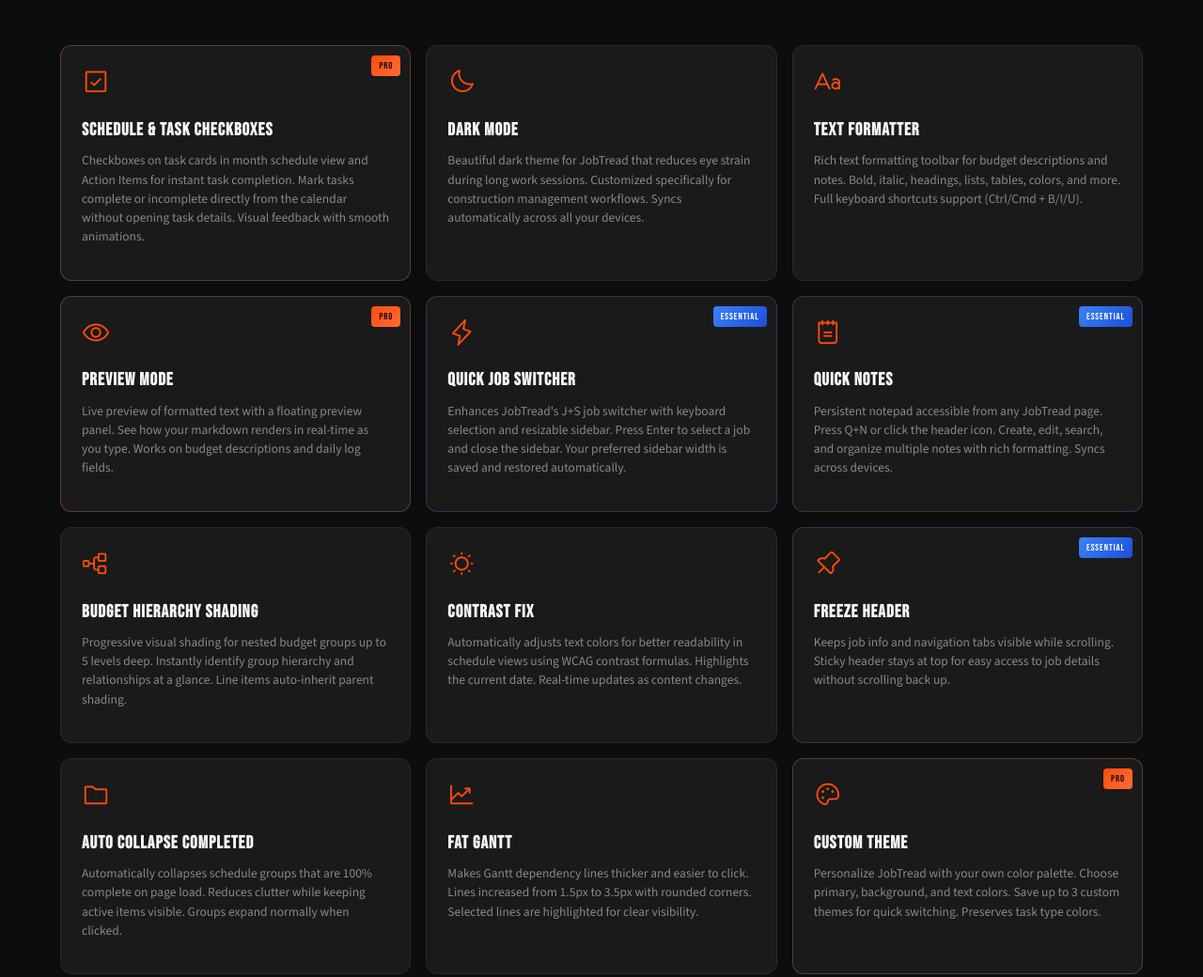
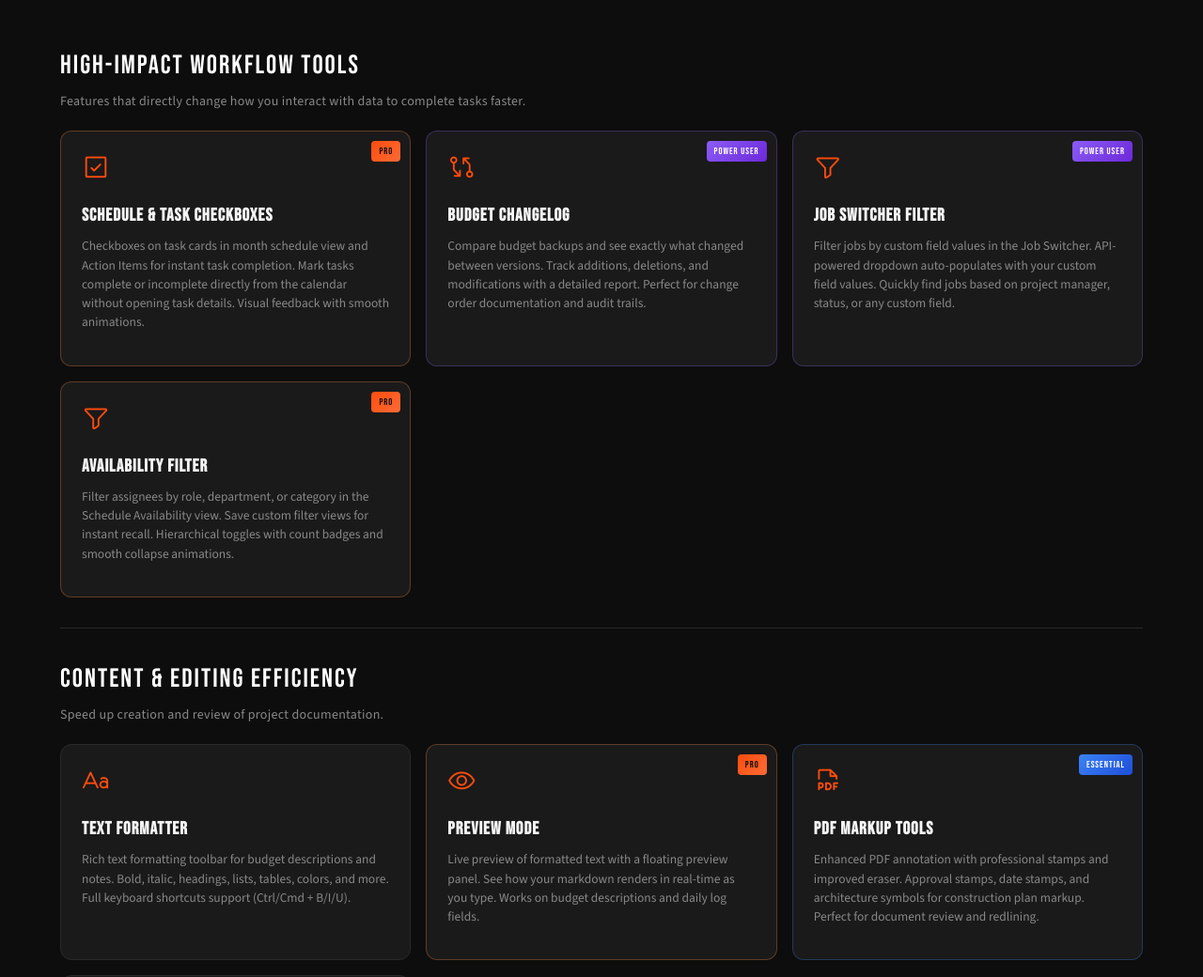
Before and after one commit to King0lightai/JT-Power-Tools, a browser extension: page docs/index.html in a window 1280 px wide. Shown: the part 1080-2120 px from the top of the page at 94% size. Drawn offline with nearby package versions, Linux system fonts and the light colour scheme.

Commit message:
style: Restructure features grid into categorized sections
- Reorganize 19 feature cards into 4 priority-based sections:
  High-Impact Workflow Tools, Content & Editing Efficiency,
  Visual Data Organization, Interface & Legibility
- Add section headers with subtitles using Bebas Neue 28px
- Full-width dividers between sections for visual hierarchy

Co-Authored-By: Claude Opus 4.6 <noreply@anthropic.com>

```diff
--- a/docs/index.html
+++ b/docs/index.html
@@ -349,17 +349,38 @@
                 <h2 class="section-title">EVERYTHING YOU NEED TO WORK FASTER</h2>
             </div>
             <div class="features-grid">
+
+                <!-- 1. High-Impact Workflow Tools -->
+                <div class="feature-section-label">High-Impact Workflow Tools<span>Features that directly change how you interact with data to complete tasks faster.</span></div>
+
                 <a href="guides/drag-drop.html" class="feature-card pro">
                     <span class="tier-badge pro">Pro</span>
                     <div class="feature-icon"><i class="ph ph-check-square"></i></div>
                     <h3>SCHEDULE & TASK CHECKBOXES</h3>
                     <p>Checkboxes on task cards in month schedule view and Action Items for instant task completion. Mark tasks complete or incomplete directly from the calendar without opening task details. Visual feedback with smooth animations.</p>
                 </a>
-                <a href="guides/dark-mode.html" class="feature-card">
-                    <div class="feature-icon"><i class="ph ph-moon"></i></div>
-                    <h3>DARK MODE</h3>
-                    <p>Beautiful dark theme for JobTread that reduces eye strain during long work sessions. Customized specifically for construction management workflows. Syncs automatically across all your devices.</p>
+                <a href="guides/budget-changelog.html" class="feature-card power-user">
+                    <span class="tier-badge power-user">Power User</span>
+                    <div class="feature-icon"><i class="ph ph-git-diff"></i></div>
+                    <h3>BUDGET CHANGELOG</h3>
+                    <p>Compare budget backups and see exactly what changed between versions. Track additions, deletions, and modifications with a detailed report. Perfect for change order documentation and audit trails.</p>
                 </a>
+                <a href="guides/custom-field-filter.html" class="feature-card power-user">
+                    <span class="tier-badge power-user">Power User</span>
+                    <div class="feature-icon"><i class="ph ph-funnel"></i></div>
+                    <h3>JOB SWITCHER FILTER</h3>
+                    <p>Filter jobs by custom field values in the Job Switcher. API-powered dropdown auto-populates with your custom field values. Quickly find jobs based on project manager, status, or any custom field.</p>
+                </a>
+                <a href="guides/availability-filter.html" class="feature-card pro">
+                    <span class="tier-badge pro">Pro</span>
+                    <div class="feature-icon"><i class="ph ph-funnel"></i></div>
+                    <h3>AVAILABILITY FILTER</h3>
+                    <p>Filter assignees by role, department, or category in the Schedule Availability view. Save custom filter views for instant recall. Hierarchical toggles with count badges and smooth collapse animations.</p>
+                </a>
+
+                <!-- 2. Content & Editing Efficiency -->
+                <div class="feature-section-label">Content & Editing Efficiency<span>Speed up creation and review of project documentation.</span></div>
+
                 <a href="guides/text-formatter.html" class="feature-card">
                     <div class="feature-icon"><i class="ph ph-text-aa"></i></div>
                     <h3>TEXT FORMATTER</h3>
@@ -371,38 +392,61 @@
                     <h3>PREVIEW MODE</h3>
                     <p>Live preview of formatted text with a floating preview panel. See how your markdown renders in real-time as you type. Works on budget descriptions and daily log fields.</p>
                 </a>
-                <a href="guides/job-switcher.html" class="feature-card essential">
+                <a href="guides/pdf-markup-tools.html" class="feature-card essential">
                     <span class="tier-badge essential">Essential</span>
-                    <div class="feature-icon"><i class="ph ph-lightning"></i></div>
-                    <h3>QUICK JOB SWITCHER</h3>
-                    <p>Enhances JobTread's J+S job switcher with keyboard selection and resizable sidebar. Press Enter to select a job and close the sidebar. Your preferred sidebar width is saved and restored automatically.</p>
+                    <div class="feature-icon"><i class="ph ph-file-pdf"></i></div>
+                    <h3>PDF MARKUP TOOLS</h3>
+                    <p>Enhanced PDF annotation with professional stamps and improved eraser. Approval stamps, date stamps, and architecture symbols for construction plan markup. Perfect for document review and redlining.</p>
                 </a>
-                <a href="guides/quick-notes.html" class="feature-card essential">
-                    <span class="tier-badge essential">Essential</span>
-                    <div class="feature-icon"><i class="ph ph-notepad"></i></div>
-                    <h3>QUICK NOTES</h3>
-                    <p>Persistent notepad accessible from any JobTread page. Press Q+N or click the header icon. Create, edit, search, and organize multiple notes with rich formatting. Syncs across devices.</p>
+                <a href="guides/character-counter.html" class="feature-card">
+                    <div class="feature-icon"><i class="ph ph-hash"></i></div>
+                    <h3>CHARACTER COUNTER & TEMPLATES</h3>
+                    <p>Real-time character count for messages plus reusable templates. Create and save message templates for quick insertion with one click. Syncs across devices via Chrome storage.</p>
                 </a>
+
+                <!-- 3. Visual Data Organization -->
+                <div class="feature-section-label">Visual Data Organization<span>Process information on screen more quickly with smarter layouts.</span></div>
+
                 <a href="guides/budget-hierarchy.html" class="feature-card">
                     <div class="feature-icon"><i class="ph ph-tree-structure"></i></div>
                     <h3>BUDGET HIERARCHY SHADING</h3>
                     <p>Progressive visual shading for nested budget groups up to 5 levels deep. Instantly identify group hierarchy and relationships at a glance. Line items auto-inherit parent shading.</p>
+                </a>
+                <a href="guides/auto-collapse.html" class="feature-card">
+                    <div class="feature-icon"><i class="ph ph-folder-simple"></i></div>
+                    <h3>AUTO COLLAPSE COMPLETED</h3>
+                    <p>Automatically collapses schedule groups that are 100% complete on page load. Reduces clutter while keeping active items visible. Groups expand normally when clicked.</p>
+                </a>
+                <a href="guides/kanban-filter.html" class="feature-card">
+                    <div class="feature-icon"><i class="ph ph-kanban"></i></div>
+                    <h3>KANBAN FILTERING</h3>
+                    <p>Automatically hides empty columns in Kanban/grouped views. Reduces visual clutter and horizontal scrolling. Updates in real-time as items are moved between columns.</p>
+                </a>
+                <a href="guides/reverse-thread-order.html" class="feature-card essential">
+                    <span class="tier-badge essential">Essential</span>
+                    <div class="feature-icon"><i class="ph ph-sort-descending"></i></div>
+                    <h3>REVERSE THREAD ORDER</h3>
+                    <p>Newest messages appear at the top of threads with the reply form and editor above the conversation. Works across all message locations — jobs, documents, daily logs, and sidebars.</p>
+                </a>
+
+                <!-- 4. Interface & Legibility -->
+                <div class="feature-section-label">Interface & Legibility<span>Comfort and accessibility improvements for long work sessions.</span></div>
+
+                <a href="guides/freeze-header.html" class="feature-card essential">
+                    <span class="tier-badge essential">Essential</span>
+                    <div class="feature-icon"><i class="ph ph-push-pin"></i></div>
+                    <h3>FREEZE HEADER</h3>
+                    <p>Keeps job info and navigation tabs visible while scrolling. Sticky header stays at top for easy access to job details without scrolling back up.</p>
                 </a>
                 <a href="guides/contrast-fix.html" class="feature-card">
                     <div class="feature-icon"><i class="ph ph-sun-dim"></i></div>
                     <h3>CONTRAST FIX</h3>
                     <p>Automatically adjusts text colors for better readability in schedule views using WCAG contrast formulas. Highlights the current date. Real-time updates as content changes.</p>
                 </a>
-                <a href="guides/freeze-header.html" class="feature-card essential">
-                    <span class="tier-badge essential">Essential</span>
-                    <div class="feature-icon"><i class="ph ph-push-pin"></i></div>
-                    <h3>FREEZE HEADER</h3>
-                    <p>Keeps job info and navigation tabs visible while scrolling. Sticky header stays at top for easy access to job details without scrolling back up.</p>
-                </a>
-                <a href="guides/auto-collapse.html" class="feature-card">
-                    <div class="feature-icon"><i class="ph ph-folder-simple"></i></div>
-                    <h3>AUTO COLLAPSE COMPLETED</h3>
-                    <p>Automatically collapses schedule groups that are 100% complete on page load. Reduces clutter while keeping active items visible. Groups expand normally when clicked.</p>
+                <a href="guides/dark-mode.html" class="feature-card">
+                    <div class="feature-icon"><i class="ph ph-moon"></i></div>
+                    <h3>DARK MODE</h3>
+                    <p>Beautiful dark theme for JobTread that reduces eye strain during long work sessions. Customized specifically for construction management workflows. Syncs automatically across all your devices.</p>
                 </a>
                 <a href="guides/fat-gantt.html" class="feature-card">
                     <div class="feature-icon"><i class="ph ph-chart-line-up"></i></div>
@@ -415,45 +459,11 @@
                     <h3>CUSTOM THEME</h3>
                     <p>Personalize JobTread with your own color palette. Choose primary, background, and text colors. Save up to 3 custom themes for quick switching. Preserves task type colors.</p>
                 </a>
-                <a href="guides/character-counter.html" class="feature-card">
-                    <div class="feature-icon"><i class="ph ph-hash"></i></div>
-                    <h3>CHARACTER COUNTER & TEMPLATES</h3>
-                    <p>Real-time character count for messages plus reusable templates. Create and save message templates for quick insertion with one click. Syncs across devices via Chrome storage.</p>
-                </a>
-                <a href="guides/kanban-filter.html" class="feature-card">
-                    <div class="feature-icon"><i class="ph ph-kanban"></i></div>
-                    <h3>KANBAN FILTERING</h3>
-                    <p>Automatically hides empty columns in Kanban/grouped views. Reduces visual clutter and horizontal scrolling. Updates in real-time as items are moved between columns.</p>
-                </a>
-                <a href="guides/custom-field-filter.html" class="feature-card power-user">
-                    <span class="tier-badge power-user">Power User</span>
-                    <div class="feature-icon"><i class="ph ph-funnel"></i></div>
-                    <h3>JOB SWITCHER FILTER</h3>
-                    <p>Filter jobs by custom field values in the Job Switcher. API-powered dropdown auto-populates with your custom field values. Quickly find jobs based on project manager, status, or any custom field.</p>
-                </a>
-                <a href="guides/pdf-markup-tools.html" class="feature-card essential">
+                <a href="guides/quick-notes.html" class="feature-card essential">
                     <span class="tier-badge essential">Essential</span>
-                    <div class="feature-icon"><i class="ph ph-file-pdf"></i></div>
-                    <h3>PDF MARKUP TOOLS</h3>
-                    <p>Enhanced PDF annotation with professional stamps and improved eraser. Approval stamps, date stamps, and architecture symbols for construction plan markup. Perfect for document review and redlining.</p>
-                </a>
-                <a href="guides/reverse-thread-order.html" class="feature-card essential">
-                    <span class="tier-badge essential">Essential</span>
-                    <div class="feature-icon"><i class="ph ph-sort-descending"></i></div>
-                    <h3>REVERSE THREAD ORDER</h3>
-                    <p>Newest messages appear at the top of threads with the reply form and editor above the conversation. Works across all message locations — jobs, documents, daily logs, and sidebars.</p>
-                </a>
-                <a href="guides/budget-changelog.html" class="feature-card power-user">
-                    <span class="tier-badge power-user">Power User</span>
-                    <div class="feature-icon"><i class="ph ph-git-diff"></i></div>
-                    <h3>BUDGET CHANGELOG</h3>
-                    <p>Compare budget backups and see exactly what changed between versions. Track additions, deletions, and modifications with a detailed report. Perfect for change order documentation and audit trails.</p>
-                </a>
-                <a href="guides/availability-filter.html" class="feature-card pro">
-                    <span class="tier-badge pro">Pro</span>
-                    <div class="feature-icon"><i class="ph ph-funnel"></i></div>
-                    <h3>AVAILABILITY FILTER</h3>
-                    <p>Filter assignees by role, department, or category in the Schedule Availability view. Save custom filter views for instant recall. Hierarchical toggles with count badges and smooth collapse animations.</p>
+                    <div class="feature-icon"><i class="ph ph-notepad"></i></div>
+                    <h3>QUICK NOTES</h3>
+                    <p>Persistent notepad accessible from any JobTread page. Press Q+N or click the header icon. Create, edit, search, and organize multiple notes with rich formatting. Syncs across devices.</p>
                 </a>
             </div>
         </div>
--- a/docs/styles.css
+++ b/docs/styles.css
@@ -1460,6 +1460,35 @@ footer {
     gap: 16px;
 }
 
+.feature-section-label {
+    grid-column: 1 / -1;
+    font-family: 'Bebas Neue', sans-serif;
+    font-size: 28px;
+    letter-spacing: 2px;
+    text-transform: uppercase;
+    color: #fff;
+    padding: 32px 0 4px;
+    margin-top: 16px;
+    border-top: 1px solid var(--dark-border);
+}
+
+.feature-section-label span {
+    display: block;
+    font-family: 'Source Sans 3', sans-serif;
+    font-size: 14px;
+    font-weight: 400;
+    letter-spacing: 0.3px;
+    color: var(--gray);
+    margin-top: 4px;
+    text-transform: none;
+}
+
+.feature-section-label:first-child {
+    margin-top: 0;
+    border-top: none;
+    padding-top: 0;
+}
+
 /* Homepage feature cards (override docs styles) */
 .home-features .feature-card {
     background: var(--dark-card);
```
